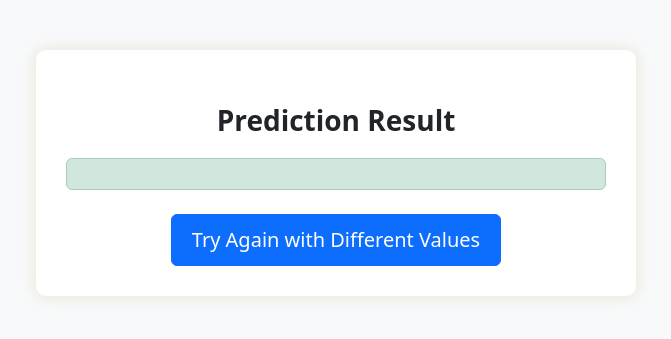
After one commit to CarlosLeeZG/Customer_Churn_Telco, a Flask app: template src/templates/results.html in a window 1280 px wide. The commit adds this page. Shown: the top 339 px of the page, without its empty margins (304-975 px from the left). Run offline with Flask 3, Linux system fonts and the light colour scheme; the template is opened without the code that fills it, so the values that code supplies are empty.

Commit message:
Add yaml file

```diff
--- a/src/app.py
+++ b/src/app.py
@@ -2,6 +2,7 @@ from flask import Flask, request, render_template
 import joblib
 from model import Model
 import numpy as np
+import re
 
 app = Flask(__name__)
 
@@ -11,17 +12,37 @@ def home():
     if request.method == 'POST':
         inputs_dict = dict(request.form)
         print(inputs_dict)
+        errors = []
 
         contract_type = inputs_dict['contract_type']
         num_dependents_bin = inputs_dict['num_dependents_bin']
         num_referrals_bin = inputs_dict['num_referrals_bin']
-        total_monthly_fee_raw = float(inputs_dict['total_monthly_fee_raw'])
-        tenure_months = int(inputs_dict['tenure_months'])
-        avg_long_distance_fee_monthly_raw = float(inputs_dict['avg_long_distance_fee_monthly_raw'])
-        total_charges_quarter = float(inputs_dict['total_charges_quarter'])
+
+        total_monthly_fee_raw = inputs_dict['total_monthly_fee_raw']
+        tenure_months = inputs_dict['tenure_months']
+        avg_long_distance_fee_monthly_raw = inputs_dict['avg_long_distance_fee_monthly_raw']
+        total_charges_quarter = inputs_dict['total_charges_quarter']
+        avg_gb_download_monthly_raw = inputs_dict['avg_gb_download_monthly_raw']
+
+        total_monthly_fee_raw = Model().validate_float(total_monthly_fee_raw, "Total Monthly Fee must be a valid number.", errors)
+        tenure_months = Model().validate_int(tenure_months, "Tenure Months must be a valid integer.", errors)
+        avg_long_distance_fee_monthly_raw = Model().validate_float(avg_long_distance_fee_monthly_raw, "Average Long Distance Fee must be a valid number.", errors)
+        total_charges_quarter = Model().validate_float(total_charges_quarter, "Total Charges for Quarter must be a valid number.", errors)
+        avg_gb_download_monthly_raw = Model().validate_float(avg_gb_download_monthly_raw, "Average GB Download Monthly must be a valid number.", errors)
+
+        # total_monthly_fee_raw = float(inputs_dict['total_monthly_fee_raw'])
+        # tenure_months = int(inputs_dict['tenure_months'])
+        # avg_long_distance_fee_monthly_raw = float(inputs_dict['avg_long_distance_fee_monthly_raw'])
+        # total_charges_quarter = float(inputs_dict['total_charges_quarter'])
         zip_code_full = inputs_dict['zip_code_full']
+        if not re.fullmatch(r"\d{6}", zip_code_full):
+            errors.append("Invalid Zip Code. It must be exactly 6 digits.")
+
         payment_method = inputs_dict['payment_method']
-        avg_gb_download_monthly_raw = float(inputs_dict['avg_gb_download_monthly_raw'])
+
+
+        if errors:
+            return render_template("home.html", errors=errors, form_data=inputs_dict)
 
         # Pre-processing of input data
         total_monthly_fee, avg_gb_download_monthly,  avg_long_distance_fee_monthly=  Model().standard_scaling(total_monthly_fee_raw, avg_gb_download_monthly_raw, avg_long_distance_fee_monthly_raw)
@@ -42,7 +63,7 @@ def home():
         prediction = Model().predict(parameters)
 
             # Return the result along with the form
-        return render_template('home.html', prediction=prediction)
+        return render_template('results.html', prediction=prediction)
 
     # If it's a GET request, just render the form
     return render_template('home.html')
--- /dev/null
+++ b/src/templates/results.html
@@ -0,0 +1,56 @@
+<!DOCTYPE html>
+<html>
+<head>
+    <link type="text/css" rel="stylesheet" href="{{ url_for('static', filename='style.css') }}" />
+    <title>Customer Churn - Prediction Result</title>
+    <link href="https://cdn.jsdelivr.net/npm/bootstrap@5.3.0/dist/css/bootstrap.min.css" rel="stylesheet">
+    <style>
+        body {
+            background-color: #f8f9fa;
+            text-align: center;
+        }
+        .container {
+            max-width: 600px;
+            margin-top: 50px;
+            background: white;
+            padding: 30px;
+            border-radius: 10px;
+            box-shadow: 0px 0px 15px rgba(210, 212, 175, 0.541);
+        }
+        h1 {
+            font-size: 28px;
+            font-weight: bold;
+            margin-bottom: 20px;
+        }
+        .alert {
+            font-size: 20px;
+            padding: 15px;
+        }
+        .btn {
+            font-size: 20px;
+            padding: 10px 20px;
+        }
+    </style>
+</head>
+<body>
+
+<div class="container">
+    <h1 class="text-center mt-4">Prediction Result</h1>
+
+    <div class="alert alert-success">
+        {% if prediction is not none %}
+        {% if prediction == 1 %}
+        <h2>Customer is likely to churn 😔</h2>
+        {% elif prediction == 0 %}
+        <h2>Customer is likely to stay 🎉</h2>
+        {% endif %}
+        {% endif %}
+    </div>
+
+    <div class="text-center mt-4">
+        <a href="/" class="btn btn-primary">Try Again with Different Values</a>
+    </div>
+</div>
+
+</body>
+</html>
```
Also changed, not shown: src/model.py (+15 -0 lines), src/templates/home.html (+25 -1 lines), .GitHub/build.yml (added), 1 other file.
